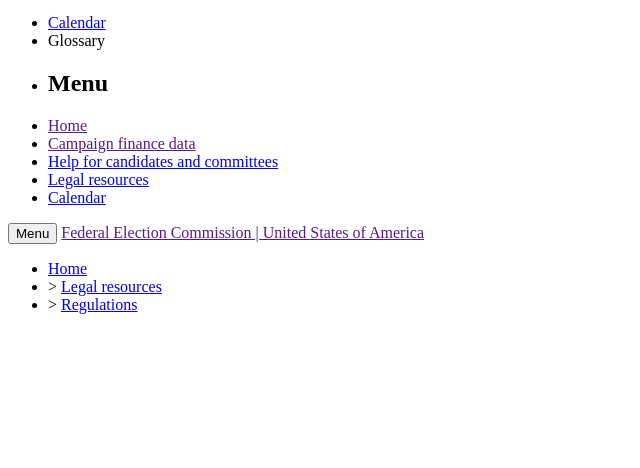
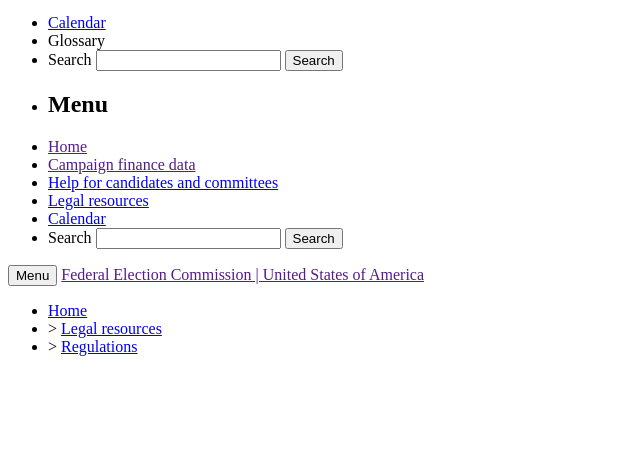
Before and after one commit to fecgov/fec-eregs, a Django app: template fec_eregs/templates/regulations/main-header.html in a window 1280 px wide. Shown: the part 332-800 px from the top of the page, without its empty margins (0-640 px from the left). Run offline with Django 3.2, Linux system fonts and the light colour scheme; the template is opened without the code that fills it, so the values that code supplies are empty.

Commit message:
Add site search

```diff
--- a/fec_eregs/static/fec_eregs/scss/_components.scss
+++ b/fec_eregs/static/fec_eregs/scss/_components.scss
@@ -64,3 +64,8 @@
   // Font-size from body
   font-size: 14px;
 }
+
+input[type="text"].combo__input {
+  border: 2px solid $gray;
+  text-align: left;
+}
--- a/fec_eregs/templates/regulations/main-header.html
+++ b/fec_eregs/templates/regulations/main-header.html
@@ -12,6 +12,24 @@
     <ul class="utility-nav list--flat">
       <li class="utility-nav__item"><a href="{{ FEC_CMS_URL }}/calendar/">Calendar</a></li>
       <li class="utility-nav__item is-disabled"><span class="js-glossary-toggle glossary__toggle">Glossary</span></li>
+      <li class="utility-nav__search">
+        <form accept-charset="UTF-8" action="{{ FEC_CMS_URL }}/search" class="combo" method="get" role="search">
+          <input type="hidden" name="type" value="candidates">
+          <input type="hidden" name="type" value="committees">
+          <input type="hidden" name="type" value="site">
+          <label class="u-visually-hidden" for="query">Search</label>
+          <input
+            class="js-site-search combo__input"
+            autocomplete="off"
+            id="query"
+            name="query"
+            type="text"
+            aria-label="Search FEC.gov">
+          <button type="submit" class="button--standard combo__button button--search">
+            <span class="u-visually-hidden">Search</span>
+          </button>
+        </form>
+      </li>
     </ul>
   </div>
   <nav class="site-nav js-site-nav">
@@ -40,6 +58,24 @@
         </li>
         <li class="site-nav__item utility-nav__item u-under-lg-only">
           <a href="{{ FEC_CMS_URL }}/calendar" class="site-nav__link">Calendar</a>
+        </li>
+        <li class="site-nav__item site-nav__link utility-nav__item u-under-lg-only">
+          <form accept-charset="UTF-8" action="{{ cms_url }}/search" class="combo combo--search--mini" method="get" role="search">
+            <input type="hidden" name="type" value="candidates">
+            <input type="hidden" name="type" value="committees">
+            <input type="hidden" name="type" value="site">
+            <label class="u-visually-hidden" for="mobile-search">Search</label>
+            <input
+              class="js-site-search combo__input"
+              autocomplete="off"
+              id="mobile-search"
+              name="query"
+              type="text"
+              aria-label="Search FEC.gov">
+            <button type="submit" class="button--standard combo__button button--search">
+              <span class="u-visually-hidden">Search</span>
+            </button>
+          </form>
         </li>
       </ul>
     </div>
```
